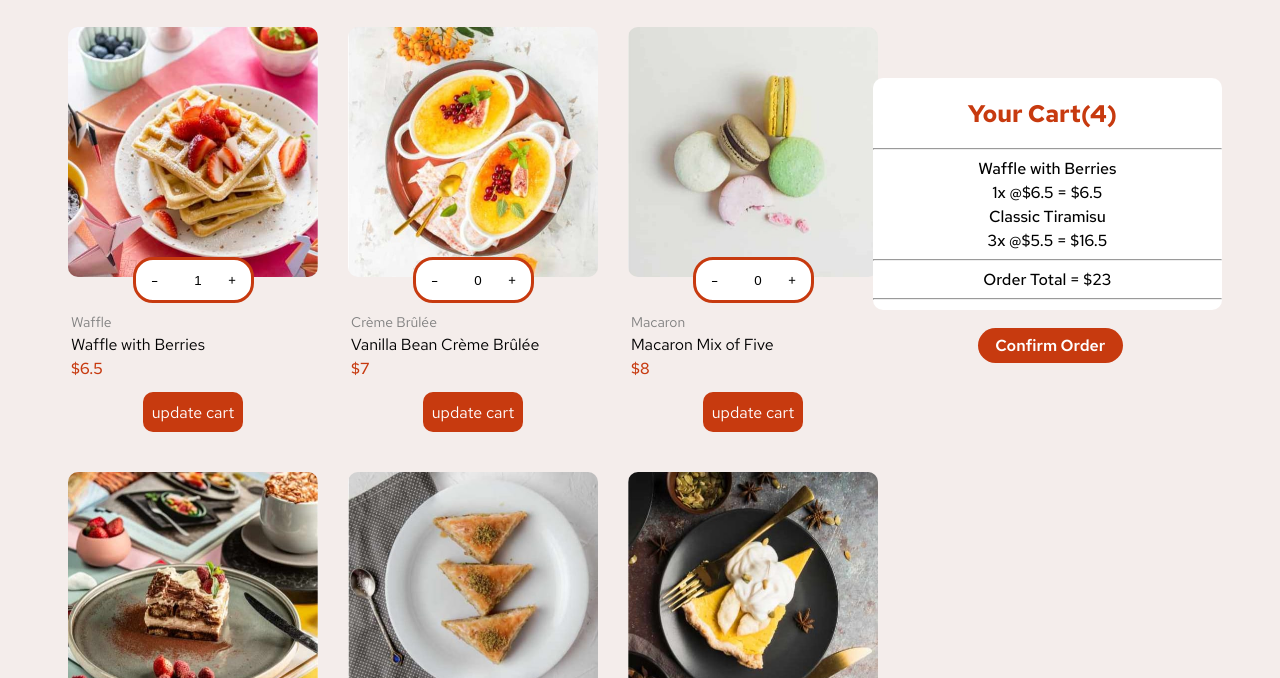
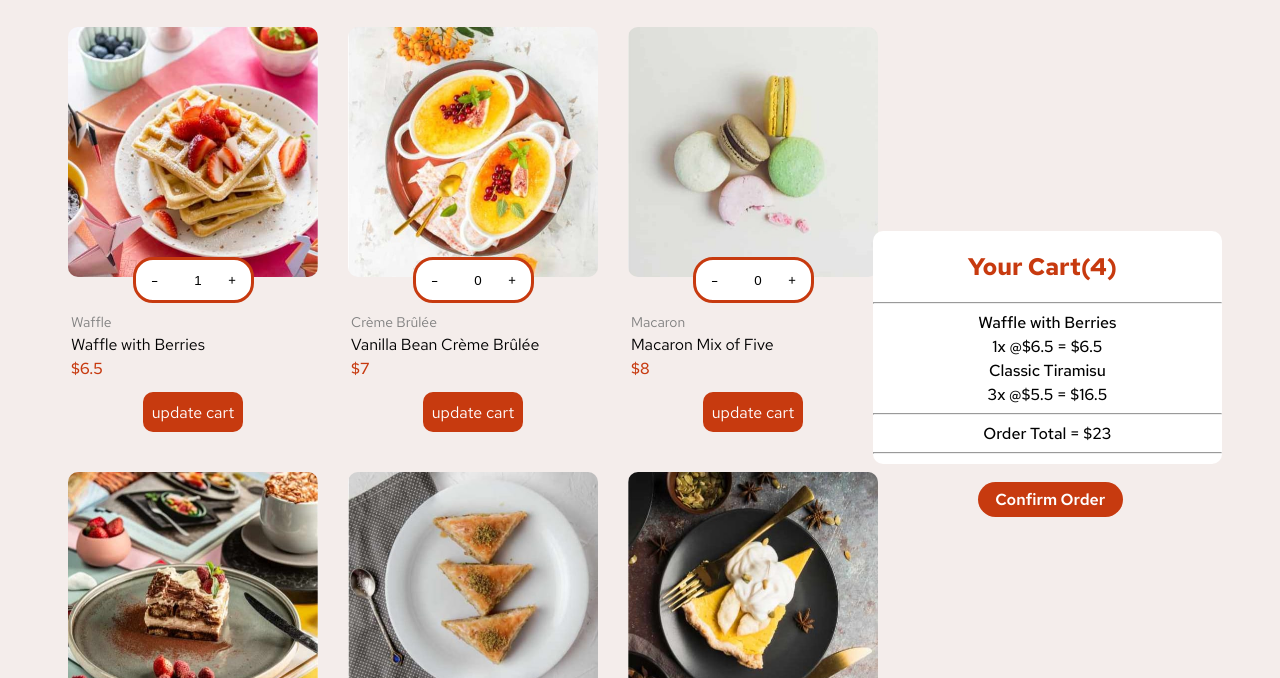
Before and after one commit to Md-saheel/dessert-cart, a plain HTML site: page index.html in a window 1280 px wide. Shown: the part 92-770 px from the top of the page. Drawn offline with Linux system fonts and the light colour scheme.

Commit message:
Update style.css

```diff
--- a/style.css
+++ b/style.css
@@ -98,7 +98,7 @@ button {
   font-weight: 500;
   border-radius: 10px;
   padding-bottom: 2px;
-  bottom: 98vw;
+  bottom: 86vw;
 }
 
 .check-out-btn {
```
